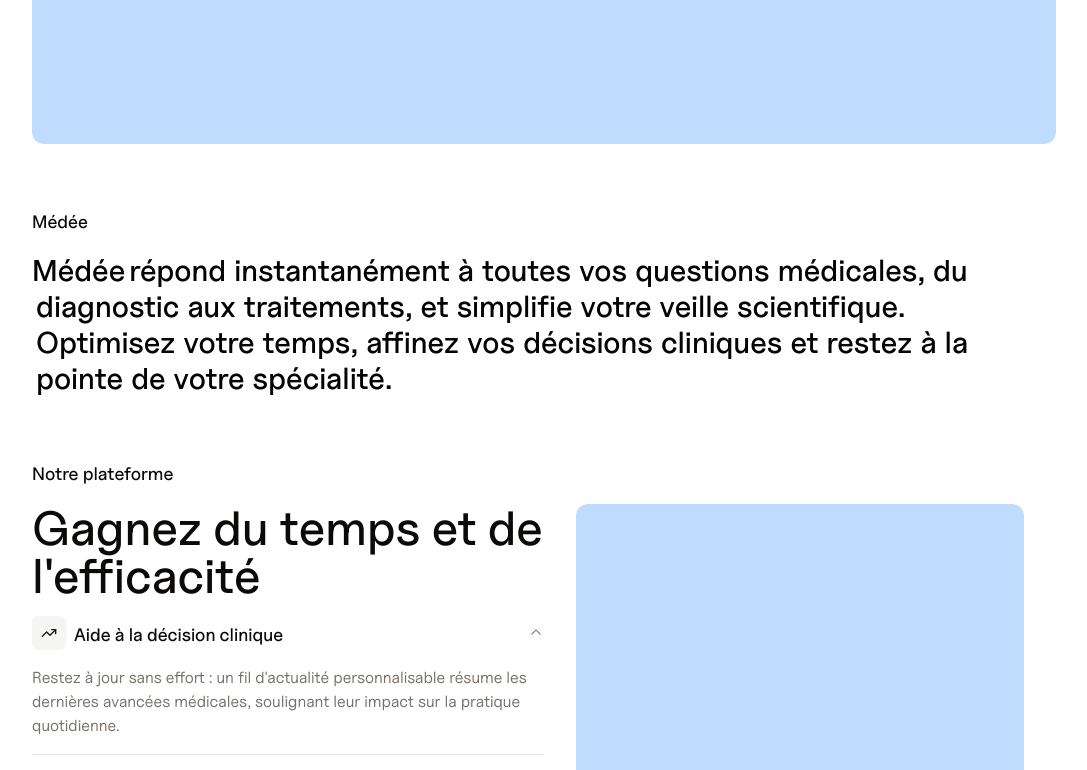
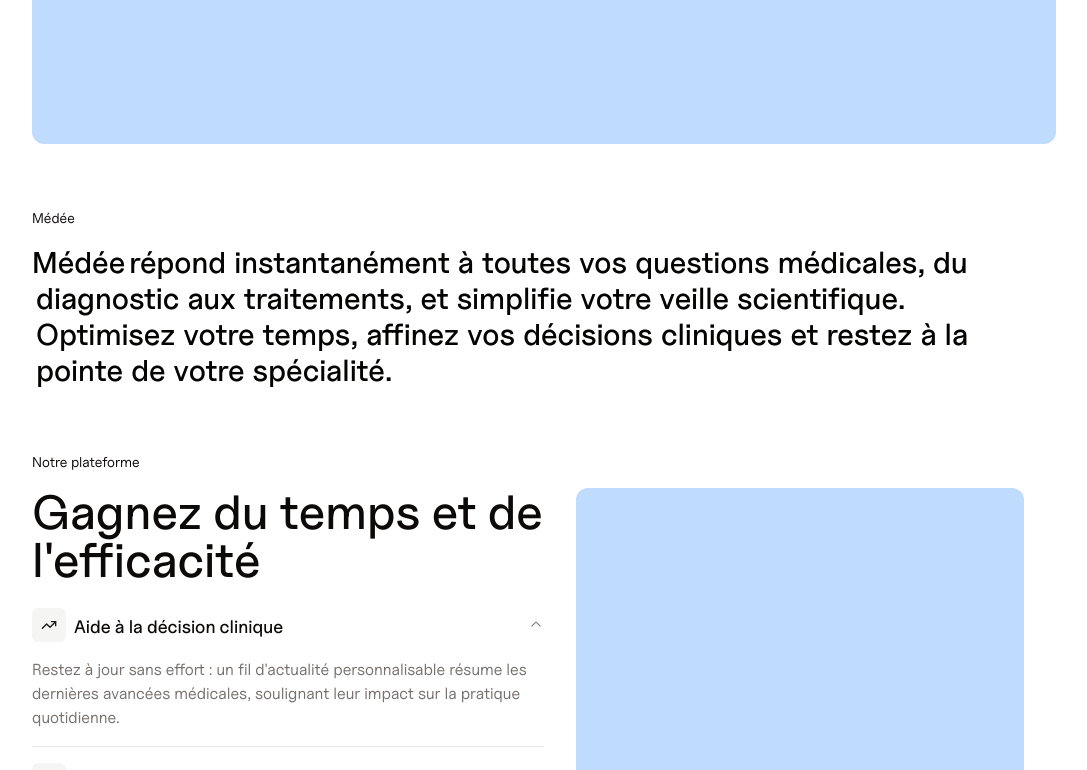
Before and after one commit to dev-err418/medee-landing, a Next.js app: page / in a window 1280 px wide. Shown: the part 582-1352 px from the top of the page, without its empty margins (96-1183 px from the left). Built offline with nearby package versions, Linux system fonts and the light colour scheme.

Commit message:
changed bloc titles size and added 'avantages' bloc

```diff
--- a/app/page.tsx
+++ b/app/page.tsx
@@ -23,12 +23,21 @@
       <div className="w-full h-52 bg-blue-200 rounded-xl mt-8" />
       <div className="w-full">
         {/* 1 er bloc : "Médée" */}
-        <h4 className="font-medium text-lg mt-16 mb-4">Médée</h4>
+        <h4 className="text-sm mt-16 mb-4">Médée</h4>
         <Description />
 
         {/* 2nd bloc : "Notre plateforme" */}
-        <h4 className="font-medium text-lg mt-16 mb-4">Notre plateforme</h4>
+        <h4 className="text-sm mt-16 mb-4">Notre plateforme</h4>
         <Plateforme />
+
+        {/* 3eme bloc : "Avantages" */}
+        <div className="relative flex flex-col items-center mt-16">
+          <div className="absolute bg-blue-200 w-[100vw]">
+            <div className="max-w-5xl mx-auto">
+              <h4 className="text-sm mb-4 mt-16">Avantages</h4>
+            </div>
+          </div>
+        </div>
       </div>
       <div className="h-[100vh]" />
     </div>
--- a/components/ui/Plateforme/plateforme.tsx
+++ b/components/ui/Plateforme/plateforme.tsx
@@ -11,7 +11,7 @@
   return (
     <div className="flex flex-row w-full">
       <div className="w-1/2">
-        <p className="font-medium text-5xl">
+        <p className="font-medium text-5xl mb-2">
           Gagnez du temps et de l&apos;efficacité
         </p>
         <Accordion type="single" defaultValue="item-1">
```
